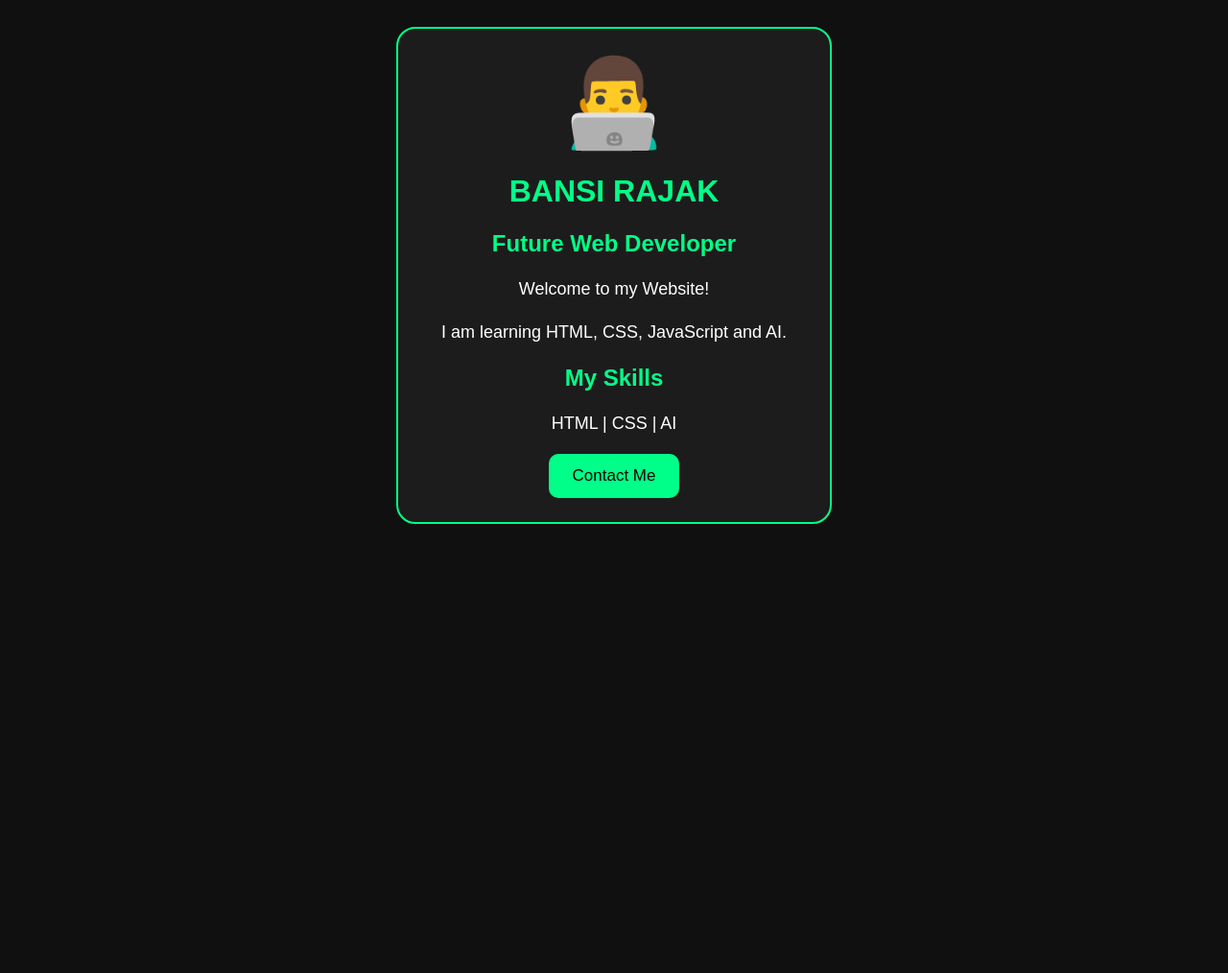
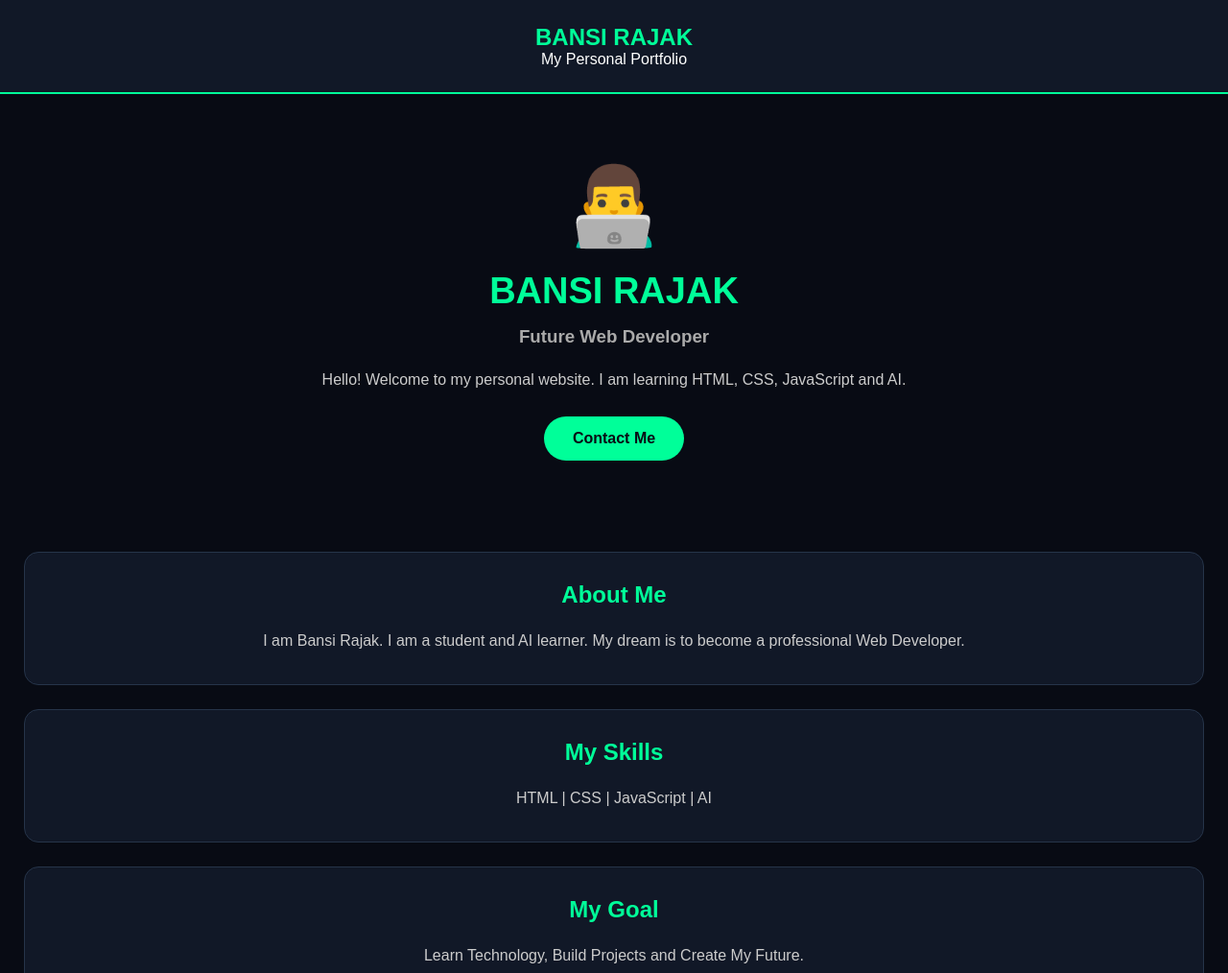
Before and after one commit to rajakbansi8-netizen/bansi-portfoli, a plain HTML site: page index.html in a window 1280 px wide. Shown: the top 1014 px of the page at 96% size. Before the commit the page ends 800 px from the top, so only its background shows below. Drawn offline with Linux system fonts and the light colour scheme.

Commit message:
Refactor index.html for improved structure and style

```diff
--- a/index.html
+++ b/index.html
@@ -1,54 +1,142 @@
+
 
 <!DOCTYPE html>
-<html>
+<html lang="en">
 <head>
-<title>Bansi Rajak Portfolio</title>
+<meta charset="UTF-8">
+<meta name="viewport" content="width=device-width, initial-scale=1.0">
+<title>Bansi Rajak | Portfolio</title>
+
 <style>
+* {
+    margin: 0;
+    padding: 0;
+    box-sizing: border-box;
+}
+
 body {
-  background: #101010;
-  color: white;
-  font-family: Arial;
-  text-align: center;
-  padding: 20px;
+    background: #080b14;
+    color: white;
+    font-family: Arial, sans-serif;
 }
-.card {
-  background: #1c1c1c;
-  padding: 25px;
-  border-radius: 20px;
-  border: 2px solid #00ff88;
-  max-width: 400px;
-  margin: auto;
+
+header {
+    padding: 25px;
+    text-align: center;
+    background: #111827;
+    border-bottom: 2px solid #00ff99;
 }
+
+header h2 {
+    color: #00ff99;
+}
+
+.hero {
+    text-align: center;
+    padding: 70px 20px;
+}
+
 .avatar {
-  font-size: 90px;
+    font-size: 80px;
+    margin-bottom: 20px;
 }
-h1, h2 {
-  color: #00ff88;
+
+.hero h1 {
+    font-size: 38px;
+    color: #00ff99;
+    margin-bottom: 15px;
 }
-p {
-  font-size: 18px;
-  line-height: 1.5;
+
+.hero h3 {
+    color: #aaa;
+    margin-bottom: 20px;
 }
-button {
-  background: #00ff88;
-  color: black;
-  padding: 13px 25px;
-  border: none;
-  border-radius: 10px;
-  font-size: 17px;
+
+.hero p {
+    color: #ccc;
+    line-height: 1.7;
+}
+
+.btn {
+    display: inline-block;
+    margin-top: 25px;
+    padding: 14px 30px;
+    background: #00ff99;
+    color: #080b14;
+    text-decoration: none;
+    border-radius: 30px;
+    font-weight: bold;
+}
+
+section {
+    margin: 25px;
+    padding: 30px 20px;
+    background: #111827;
+    border-radius: 15px;
+    border: 1px solid #263449;
+    text-align: center;
+}
+
+section h2 {
+    color: #00ff99;
+    margin-bottom: 20px;
+}
+
+section p {
+    color: #ccc;
+    line-height: 1.8;
+}
+
+footer {
+    text-align: center;
+    padding: 25px;
+    color: #888;
 }
 </style>
 </head>
+
 <body>
-<div class="card">
-<div class="avatar">👨‍💻</div>
-<h1>BANSI RAJAK</h1>
-<h2>Future Web Developer</h2>
-<p>Welcome to my Website!</p>
-<p>I am learning HTML, CSS, JavaScript and AI.</p>
-<h2>My Skills</h2>
-<p>HTML | CSS | AI</p>
-<button onclick="alert('Welcome to Bansi Rajak Website!')">Contact Me</button>
+
+<header>
+    <h2>BANSI RAJAK</h2>
+    <p>My Personal Portfolio</p>
+</header>
+
+<div class="hero">
+    <div class="avatar">👨‍💻</div>
+    <h1>BANSI RAJAK</h1>
+    <h3>Future Web Developer</h3>
+    <p>
+        Hello! Welcome to my personal website.
+        I am learning HTML, CSS, JavaScript and AI.
+    </p>
+    <a href="mailto:your-email@example.com" class="btn">
+        Contact Me
+    </a>
 </div>
+
+<section>
+    <h2>About Me</h2>
+    <p>
+        I am Bansi Rajak.
+        I am a student and AI learner.
+        My dream is to become a professional Web Developer.
+    </p>
+</section>
+
+<section>
+    <h2>My Skills</h2>
+    <p>HTML | CSS | JavaScript | AI</p>
+</section>
+
+<section>
+    <h2>My Goal</h2>
+    <p>Learn Technology, Build Projects and Create My Future.</p>
+</section>
+
+<footer>
+    © 2026 Bansi Rajak | All Rights Reserved
+</footer>
+
 </body>
   </html>
```
